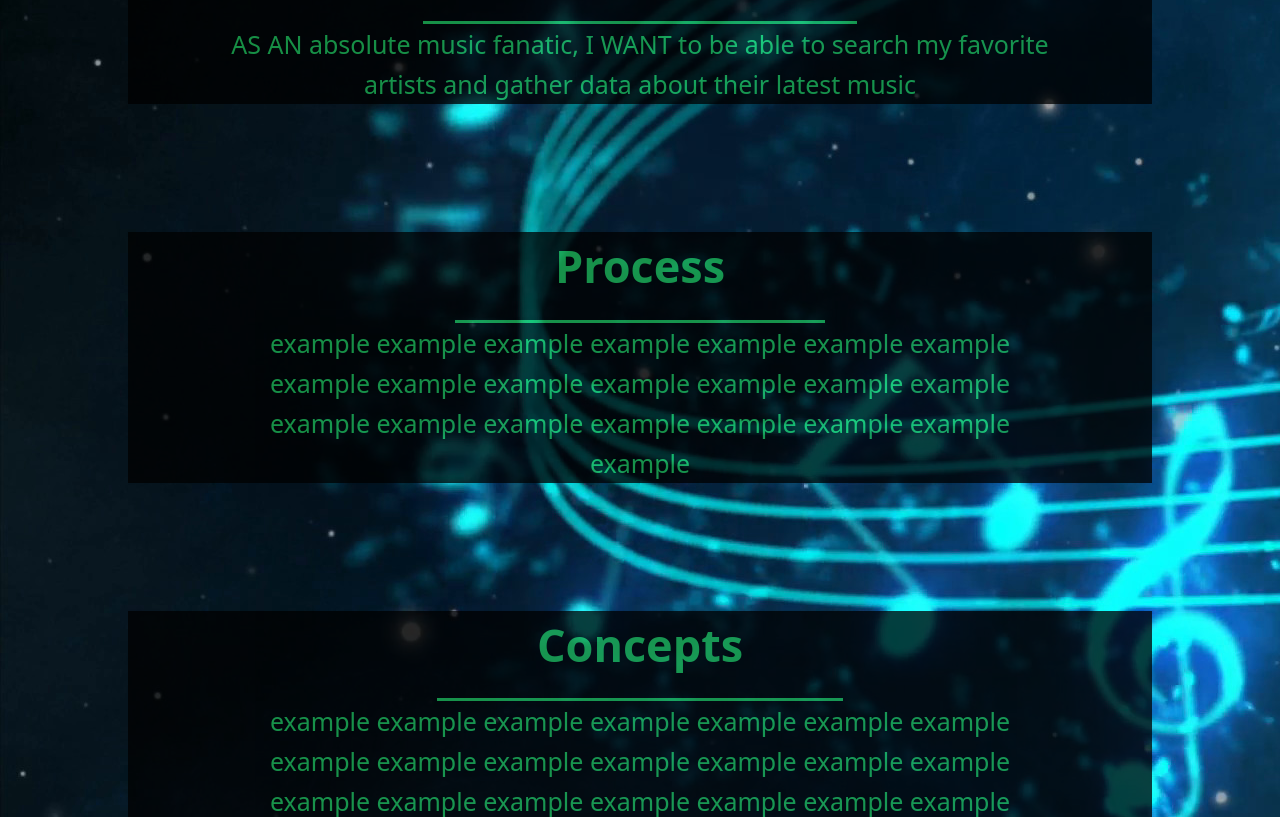
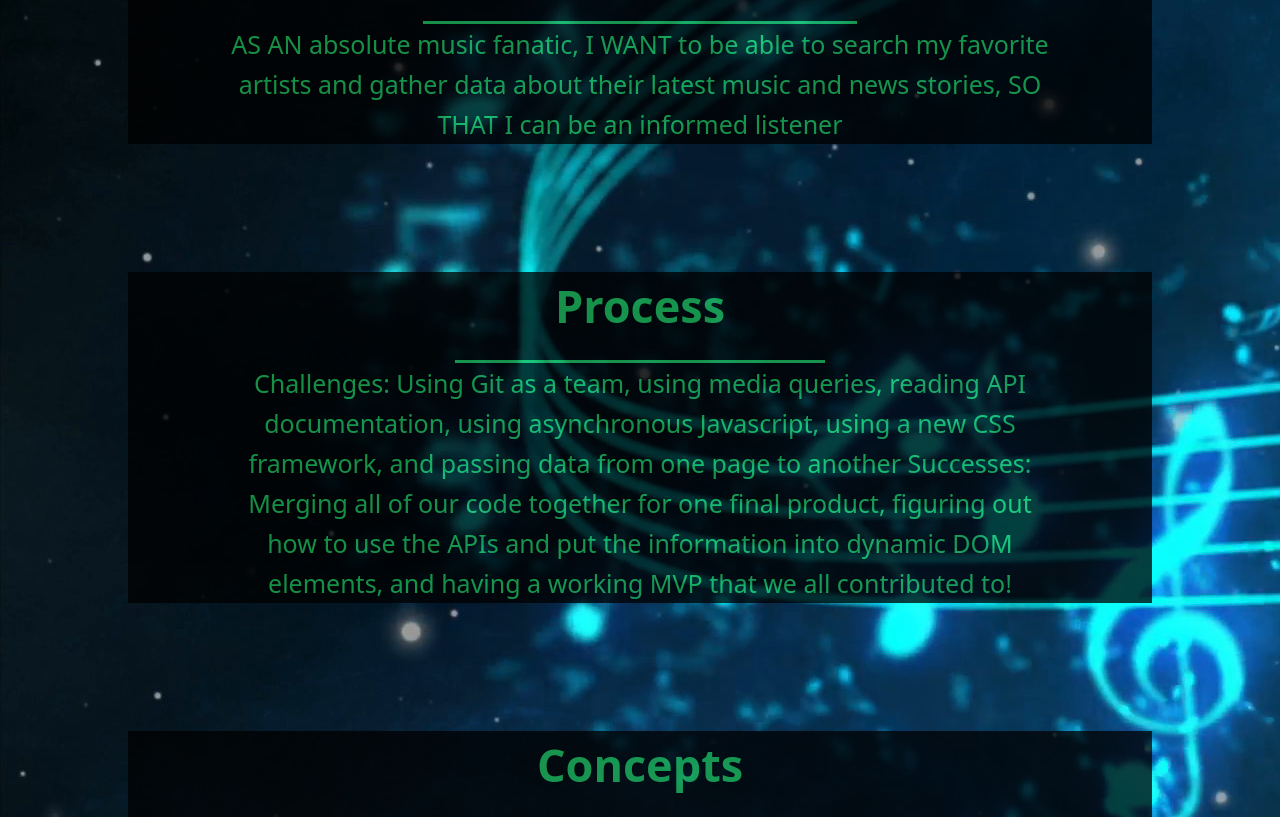
Before and after one commit to Josh-Hildreth/Project_1, a plain HTML site: page Startpage.html in a window 1280 px wide. Shown: the part 707-1524 px from the top of the page. Drawn offline with nearby package versions, Linux system fonts and the light colour scheme.

Commit message:
final changes

```diff
--- a/Startpage.html
+++ b/Startpage.html
@@ -52,21 +52,23 @@
     <h1>User Story</h1>
     <p>
         AS AN absolute music fanatic,
-        I WANT to be able to search my favorite artists and gather data about their latest music
+        I WANT to be able to search my favorite artists and gather data about their latest music and news stories,
+        SO THAT I can be an informed listener
     </p>
  </section>
 
  <section id="Process" class="info">
     <h1>Process</h1>
     <p>
-        example example example example example example example example example example example example example example example example example example example example example example
+        Challenges: Using Git as a team, using media queries, reading API documentation, using asynchronous Javascript, using a new CSS framework, and passing data from one page to another
+        Successes: Merging all of our code together for one final product, figuring out how to use the APIs and put the information into dynamic DOM elements, and having a working MVP that we all contributed to!
     </p>
  </section>
 
  <section id="Concepts" class="info">
     <h1>Concepts</h1>
     <p>
-        example example example example example example example example example example example example example example example example example example example example example example
+        HTML, CSS, Tailwind Framework, JavaScript, Spotify API & NYT API, and Git
     </p>
  </section>
 
```
